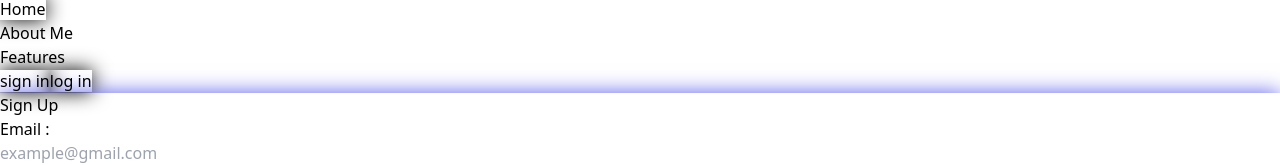
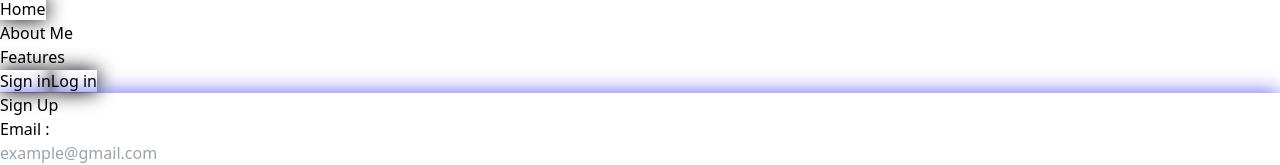
Before and after one commit to ArunavaCoderEm/TaskEase, a React (Vite) app in the folder Frontend/: page /signup in a window 1280 px wide. Shown: the part 351-516 px from the top of the page. Built offline with nearby package versions, Linux system fonts and the light colour scheme.

Commit message:
a lot of redux pushes

```diff
--- a/Frontend/package.json
+++ b/Frontend/package.json
@@ -10,9 +10,11 @@
     "preview": "vite preview"
   },
   "dependencies": {
+    "@reduxjs/toolkit": "^2.2.5",
     "axios": "^1.6.8",
     "react": "^18.2.0",
     "react-dom": "^18.2.0",
+    "react-redux": "^9.1.2",
     "react-router-dom": "^6.23.0"
   },
   "devDependencies": {
--- a/Frontend/src/Components/Navbar.tsx
+++ b/Frontend/src/Components/Navbar.tsx
@@ -1,7 +1,11 @@
 import { useState } from 'react';
 import { Link } from 'react-router-dom';
+import { useSelector } from 'react-redux';
 
 export default function Navbar () : React.ReactNode {
+
+  const logged:boolean = useSelector((state:any) => state.logged);
+
   const [isMenuOpen, setIsMenuOpen] = useState(false);
   const [menu,setMenu] = useState('home');
 
@@ -38,12 +42,20 @@ export default function Navbar () : React.ReactNode {
                 <Link to="/features"  className={`block p-2 font-sm rounded-md hover:text-blue-300 transition-all duration-300 ${(menu == 'feature'? `bg-gradient-to-t from-blue-500 to-blue-800 text-white shab` : `text-white`)}`} onClick={() => {setMenu('feature')}}>Features</Link>
               </li>
             </ul>
+          {! logged && <>
           <Link to='/signup' className='p-2 bg-gradient-to-b from-blue-400 px-2 shab to-blue-600 block right-0 mx-10 rounded-md text-center font-thin text-white' onClick={() => {setMenu('none')}}>
-            sign in
+            Sign in
           </Link>
           <Link to='/login' className='p-2 bg-gradient-to-b from-blue-400 px-2 sm:mx-10 lg:mx-0 shab to-blue-600 block right-0 rounded-md text-center font-thin text-white' onClick={() => {setMenu('none')}}>
-            log in
+            Log in
           </Link>
+            </>
+          }
+          { logged &&
+          <Link to='/login' className='p-2 lg:mx-10 bg-gradient-to-b from-blue-400 px-2 sm:mx-10 shab to-blue-600 block rounded-md text-center font-thin text-white' onClick={() => {setMenu('none')}}>
+            Log out
+          </Link>
+          }
           </div>
         </div>
       </nav>
--- /dev/null
+++ b/Frontend/src/Dataassets/Primary.ts
@@ -0,0 +1,17 @@
+import { createSlice, configureStore } from '@reduxjs/toolkit'
+
+const existSlice = createSlice({
+  name: "auth",
+  initialState: {existuser : "", logged : false},
+  reducers : {
+    login(state:any) {
+        state.logged = true;
+    }
+  }
+})
+
+export const existData = existSlice.actions
+
+export const store = configureStore({
+  reducer: existSlice.reducer,
+})
--- a/Frontend/src/Pages/Login.tsx
+++ b/Frontend/src/Pages/Login.tsx
@@ -2,8 +2,13 @@ import axios from 'axios';
 import { useNavigate } from 'react-router-dom';
 import { useState } from 'react'
 import { Link } from 'react-router-dom'
+import { useDispatch } from 'react-redux';
+import { existData } from '../Dataassets/Primary';
 
 export default function signup() {
+
+    const disp = useDispatch();
+
 
     const[email,setemail] = useState<string>("")
     const[passw,setpassw] = useState<string>("")
@@ -19,7 +24,8 @@ export default function signup() {
           password : pas,
       }
       await axios.post("http://localhost:7070/users/reglog/login",data).then((res:any) => {
-          console.log(res.data);
+          sessionStorage.setItem("id", res.data.details._id)
+          disp(existData.login());
           navi("/");
       });
   }
--- a/Frontend/src/main.tsx
+++ b/Frontend/src/main.tsx
@@ -3,11 +3,15 @@ import ReactDOM from 'react-dom/client'
 import App from './App.tsx'
 import '../src/CSS/index.css'
 import { BrowserRouter } from 'react-router-dom'
+import { Provider } from 'react-redux'
+import { store } from './Dataassets/Primary.ts'
 
 ReactDOM.createRoot(document.getElementById('root')!).render(
   <BrowserRouter>
     <React.StrictMode>
-      <App />
+      <Provider store={store}>
+        <App />
+      </Provider>
     </React.StrictMode>
   </BrowserRouter>
 )
```
Also changed, not shown: 1 other file (tests, documents, lock files or other folders).
